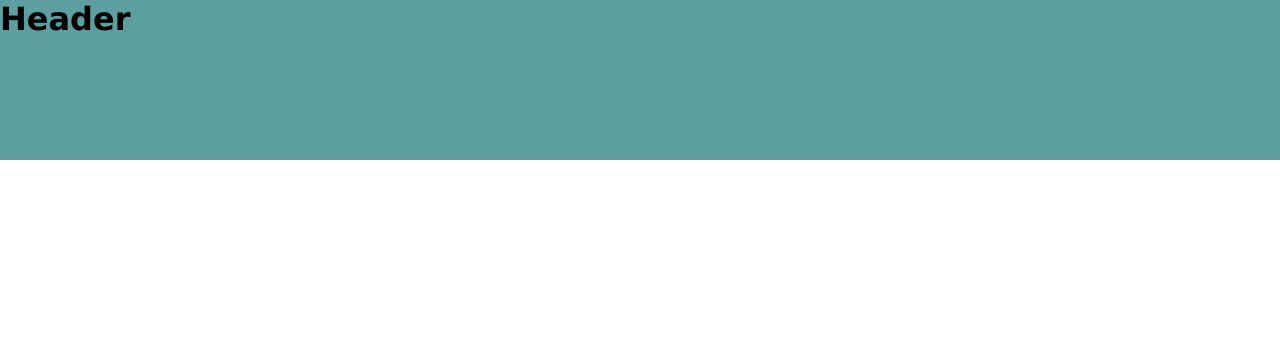
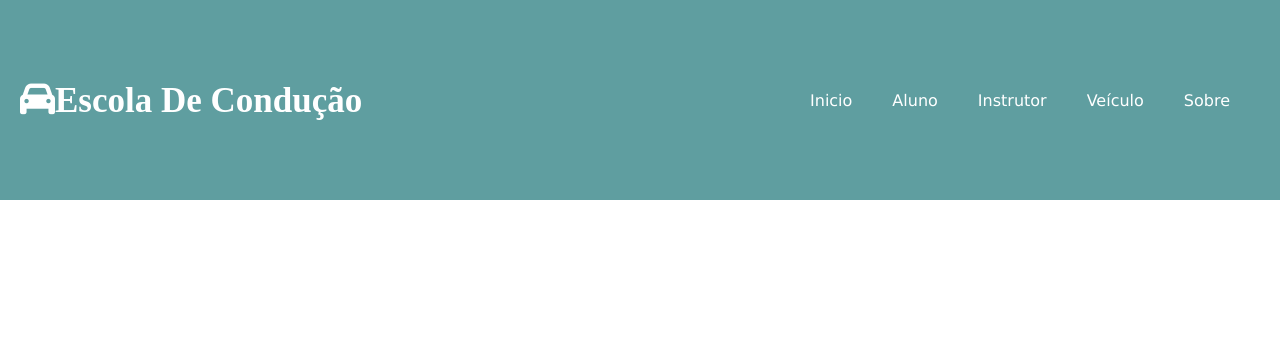
Before and after one commit to eugeniocachiombo/escoladeconducao, a PHP site: page /aluno/index.php in a window 1280 px wide. Shown: the top 344 px of the page. Run offline with PHP 8.4, Linux system fonts and the light colour scheme; data that the repository does not hold is empty.

Commit message:
Menu criado com sucesso

```diff
--- a/assets/css/padrao.css
+++ b/assets/css/padrao.css
@@ -22,11 +22,6 @@
     height: 50vh;
 }
 
-header{
-    background-color: cadetblue;
-    min-height: 20vh;
-}
-
 footer{
     background-color: #222;
     min-height: 20vh;
--- a/inclusao/header.php
+++ b/inclusao/header.php
@@ -1,3 +1,87 @@
-<header>
-    <h1>Header</h1>
-</header>
+<style>
+         header {
+            background-color: cadetblue;
+            min-height: 20vh;
+            display: flex;
+            align-items: center;
+            justify-content: space-between;
+            padding: 20px;
+        }
+        .logotipo {
+            font-size: 24px;
+            font-weight: bold;
+            color: white;
+            text-decoration: none;
+        }
+        nav ul {
+            list-style-type: none;
+            margin: 0;
+            padding: 0;
+            display: flex;
+        }
+        nav ul li {
+            margin-right: 20px;
+            position: relative;
+        }
+        nav ul li a {
+            color: white;
+            text-decoration: none;
+            padding: 10px;
+            display: block;
+        }
+        nav ul li ul {
+            display: none;
+            position: absolute;
+            background-color: cadetblue;
+            min-width: 120px;
+            z-index: 1;
+        }
+        nav ul li:hover ul {
+            display: block;
+        }
+        nav ul li ul li {
+            margin: 0;
+        }
+
+        nav ul li:hover a {
+            background-color: darkcyan;
+        }
+        nav ul li ul li:hover a {
+            background-color: darkslategray;
+        }
+    </style>
+
+ <header>
+        <a href="#" class="logotipo" style="font-size: 35px;">
+            <?php
+                include "../inclusao/logo.php";
+            ?>
+        </a>
+        <nav>
+            <ul>
+                <li><a href="#">Inicio</a></li>
+                <li>
+                    <a href="#">Aluno</a>
+                    <ul>
+                        <li><a href="#">Cadastrar</a></li>
+                        <li><a href="#">Listar</a></li>
+                    </ul>
+                </li>
+                <li>
+                    <a href="#">Instrutor</a>
+                    <ul>
+                        <li><a href="#">Cadastrar</a></li>
+                        <li><a href="#">Listar</a></li>
+                    </ul>
+                </li>
+                <li>
+                    <a href="#">Veículo</a>
+                    <ul>
+                        <li><a href="#">Cadastrar</a></li>
+                        <li><a href="#">Listar</a></li>
+                    </ul>
+                </li>
+                <li><a href="#">Sobre</a></li>
+            </ul>
+        </nav>
+    </header>
```
